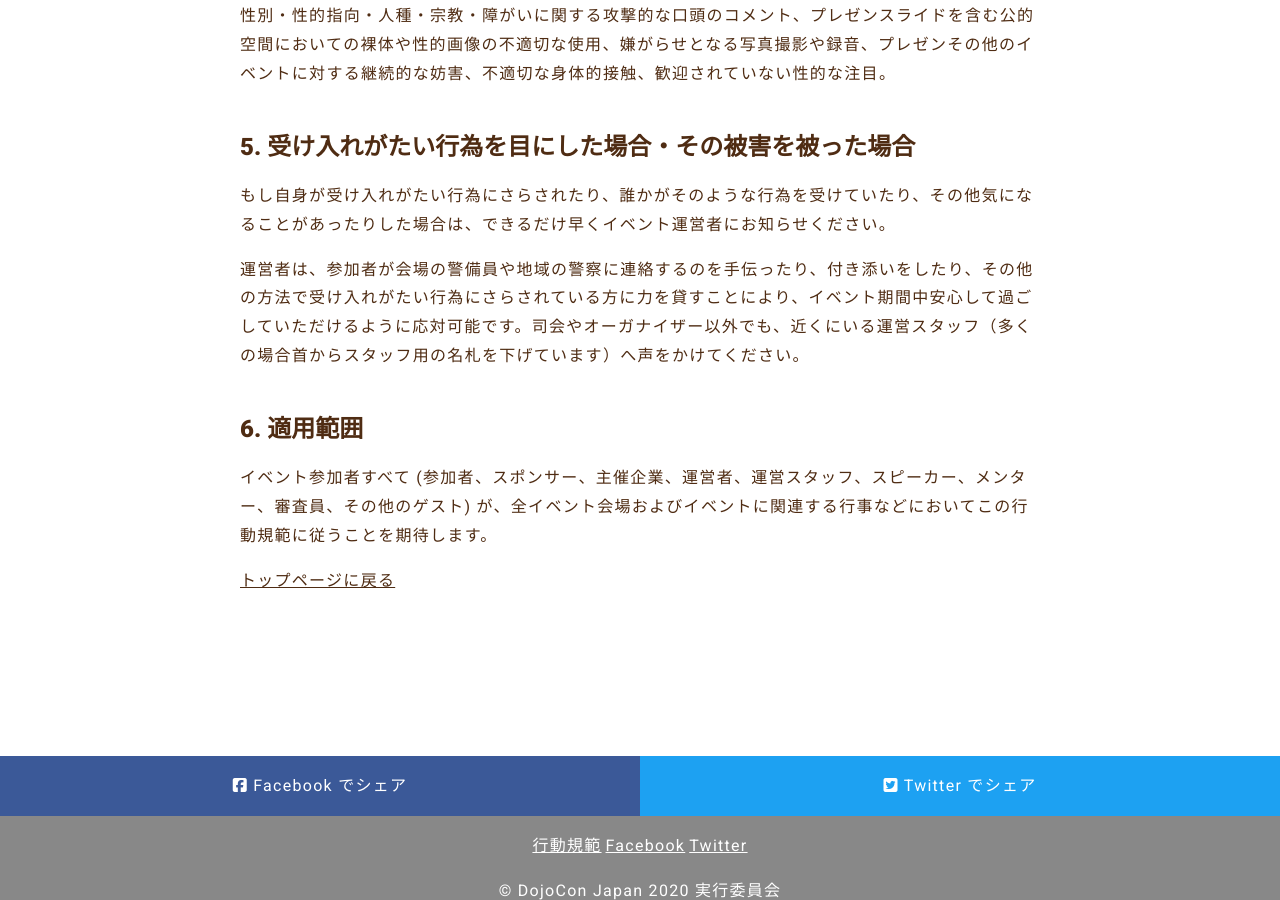
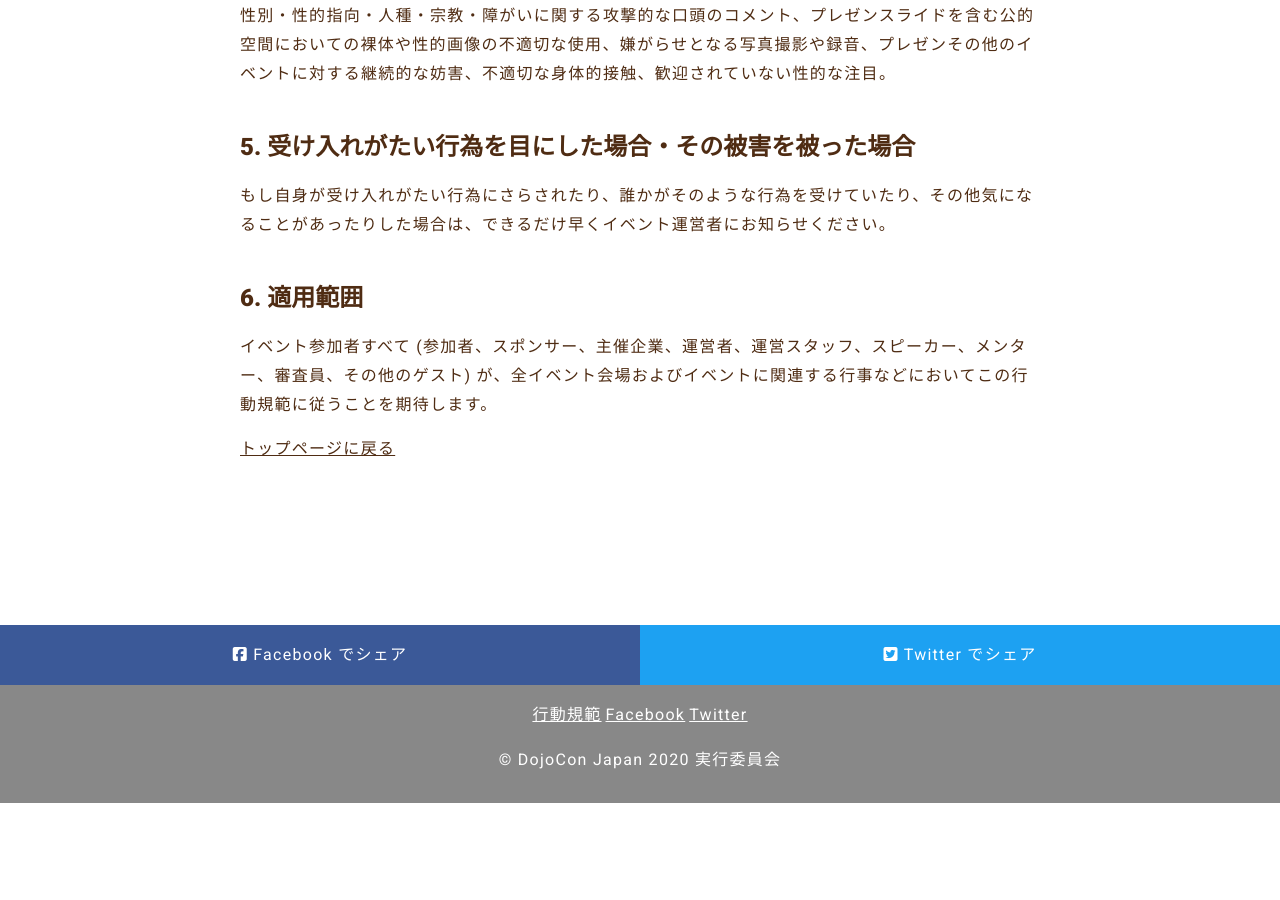
Before and after one commit to coderdojo-japan/dojocon2020.coderdojo.jp, a Jekyll site: the page built from code-of-conduct.md, in a window 1280 px wide and 900 px high, scrolled down 1601 px. Built offline with Jekyll 4.4.1, drawn with Linux system fonts in a browser that asks for light colours; nearby versions of some CDN libraries; some web fonts are replaced; after the commit the page ends 2404 px from its top, so only the background shows below that.

Commit message:
オンラインに最適化

```diff
--- a/code-of-conduct.md
+++ b/code-of-conduct.md
@@ -38,7 +38,5 @@
 ## 5. 受け入れがたい行為を目にした場合・その被害を被った場合
 もし自身が受け入れがたい行為にさらされたり、誰かがそのような行為を受けていたり、その他気になることがあったりした場合は、できるだけ早くイベント運営者にお知らせください。
 
-運営者は、参加者が会場の警備員や地域の警察に連絡するのを手伝ったり、付き添いをしたり、その他の方法で受け入れがたい行為にさらされている方に力を貸すことにより、イベント期間中安心して過ごしていただけるように応対可能です。司会やオーガナイザー以外でも、近くにいる運営スタッフ（多くの場合首からスタッフ用の名札を下げています）へ声をかけてください。
-
 ## 6. 適用範囲
 イベント参加者すべて (参加者、スポンサー、主催企業、運営者、運営スタッフ、スピーカー、メンター、審査員、その他のゲスト) が、全イベント会場およびイベントに関連する行事などにおいてこの行動規範に従うことを期待します。
```
